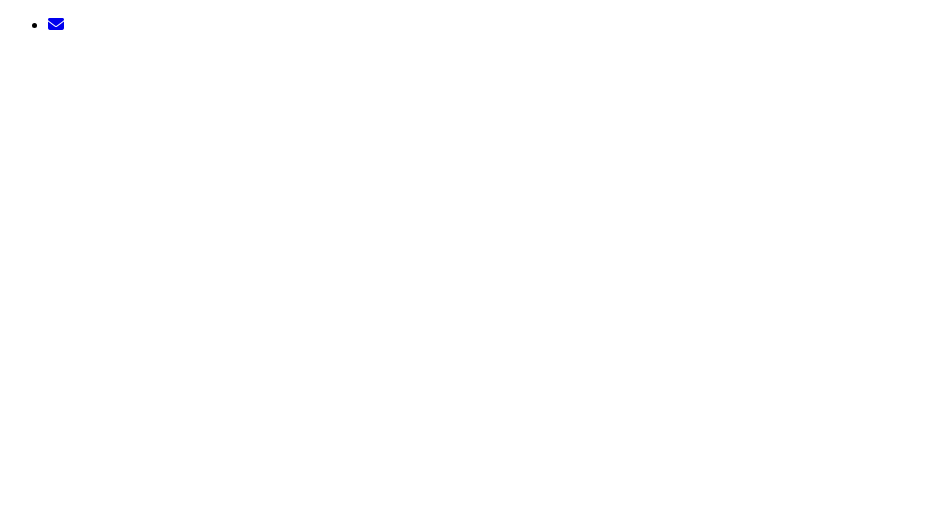
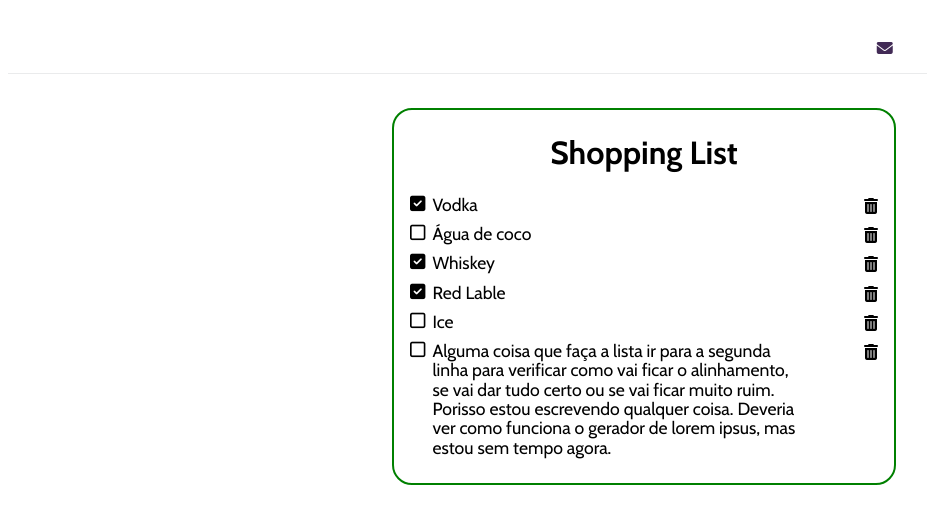
Before and after one commit to guibastos/shoppinglist, a plain HTML site: page index.html in a window 1280 px wide. Shown: the whole page, without its empty margins (0-927 px from the left). Drawn offline with nearby package versions, Linux system fonts and the light colour scheme.

Commit message:
design first stab

```diff
--- a/css/styles.css
+++ b/css/styles.css
@@ -46,3 +46,140 @@ table {
 	border-collapse: collapse;
 	border-spacing: 0;
 }
+
+.content {
+	max-width: 30rem;
+	margin-left: auto;
+	margin-right: auto;
+	margin-top: 0;
+	padding: 0;
+}
+
+
+.top-navigation {
+	background-color: #fff;
+	position: fixed;
+	width: 100%;
+	z-index: 9999;
+	border-bottom: 1px solid #eaebec;
+/*	opacity: 0.4;
+    filter: alpha(opacity=40);*/
+}
+
+.top-navigation .content{
+	width: 65%;
+}
+
+.top-navigation .links {
+	float: right;
+	font-family: 'Cabin', sans-serif;
+	color: #422B56;
+	font-size: 1em;
+	margin-top: 1em;
+	-webkit-font-smoothing: antialiased;
+}
+
+.top-navigation .links li {
+	display: inline-block;
+	margin-left: 30%;
+	margin-top: 1em;
+	margin-right: 30%;
+}
+
+.top-navigation .links li a {
+	text-decoration: none;
+	color: #422B56;
+}
+
+.top-navigation .links li a:hover {
+	 color: #BCA659;
+
+}
+.shopping-list {
+	margin-top: 100px;
+	display: block;
+	position: fixed;
+	margin-right: 30%;
+	margin-left: 30%;
+	border: solid 2px green;
+	padding-right: 1em;
+	padding-left: 1em;
+	border-radius: 20px;
+/*	max-width: 30rem;*/
+	/*width: 40%;
+*/
+}
+.shopping-list h1 {
+	text-align: center;
+	font-family: 'Cabin', sans-serif;
+	font-size: 2rem;
+	-webkit-font-smoothing: antialiased;
+}
+.list {
+	width: 100%;
+	padding: 0px;
+}
+/*.list ul{
+	margin:0px;
+	padding:0;
+	width: 100%;
+	-webkit-margin-before: 1em;
+	-webkit-margin-after: 1em;
+	-webkit-margin-start: 0px;
+	-webkit-margin-end: 0px;
+	-webkit-padding-start: 0px;*/
+}
+
+.items-list {
+	display: list-item;
+	margin-top: 0.2rem;
+	width: 100%;
+}
+.items-list li {
+	margin: -20px;
+}
+
+.box {
+	font-size: 1.1em;
+	float: left;
+	margin-top: 0px;
+	margin-left: 0px;
+/*	height: 17px;
+	width: 17px;*/
+/*	max-width: 10%;*/
+}
+
+
+.items-list span {
+	display: inline-block;
+	max-width: 80%;
+	font-family: 'Cabin', sans-serif;
+	font-size: 1.1em;
+	padding-left: 0.4em;
+	padding-right: 0.4em;
+	padding-bottom: 0.5em;
+	line-height: 110%;
+/*	letter-spacing: 0.01em;*/
+	-webkit-font-smoothing: antialiased;
+
+}
+
+.remove {
+	float: right;
+	margin-top: 3px;
+	max-width: 10%;
+}
+
+.text {
+	width: 80%;
+}
+
+.fl {
+	float:left;
+}
+.fr {
+	float:right;
+}
+.clear{
+	clear:both;
+	height:1px;
--- a/index.html
+++ b/index.html
@@ -3,6 +3,7 @@
 <head>
 	<meta charset="UTF-8">
 	<title>Shopping List</title>
+	<link rel="stylesheet" href="css/styles.css">
 	<link href='//fonts.googleapis.com/css?family=Cabin:400,700' rel='stylesheet' type='text/css'>
 	<!-- <link href="//maxcdn.bootstrapcdn.com/font-awesome/4.2.0/css/font-awesome.min.css" rel="stylesheet"> -->
 	<link href="css/font-awesome.min.css" rel="stylesheet">
@@ -17,10 +18,42 @@
 					<i class="fa fa-envelope">
 					</i>
 				</a>
-    		</li>
+    			</li>
 			</ul>
 		</div>
 	</header>
 
+	<section class = "shopping-list">
+<!-- 		<div class="content"> -->
+		<h1>Shopping List</h1>
+			<ul class = "list">
+				<li class = "items-list">
+					<div class = "box"><i class="fa fa-check-square"></i></div><span>Vodka</span><div class = "remove"><i class="fa fa-trash"></i></div>
+				</li>
+				<div class="clear">&nbsp;</div>
+				<li class = "items-list">
+					<div class = "box"><i class="fa fa-square-o"></i></i></div><span>Água de coco</span><div class = "remove"><i class="fa fa-trash"></i></div>
+				</li>
+				<div class="clear">&nbsp;</div>
+				<li class = "items-list">
+					<div class = "box"><i class="fa fa-check-square"></i></div><span>Whiskey</span><div class = "remove"><i class="fa fa-trash"></i></div>
+				</li>
+				<div class="clear">&nbsp;</div>
+				<li class = "items-list">
+					<div class = "box"><i class="fa fa-check-square"></i></div><span>Red Lable</span><div class = "remove"><i class="fa fa-trash"></i></div>
+				</li>
+				<div class="clear">&nbsp;</div>
+				<li class = "items-list">
+					<div class = "box"><i class="fa fa-square-o"></i></div><span>Ice</span><div class = "remove"><i class="fa fa-trash"></i></div>
+				</li>
+				<div class="clear">&nbsp;</div>
+				<li class = "items-list">
+					<div class = "box"><i class="fa fa-square-o"></i></div><span>Alguma coisa que faça a lista ir para a segunda linha para verificar como vai ficar o alinhamento, se vai dar tudo certo ou se vai ficar muito ruim. Porisso estou escrevendo qualquer coisa. Deveria ver como funciona o gerador de lorem ipsus, mas estou sem tempo agora.</span><div class = "remove"><i class="fa fa-trash"></i></div>
+				</li>
+				<div class="clear">&nbsp;</div>
+			</ul>
+<!-- 		</div> -->
+	</section>
+
 </body>
 </html>
```
